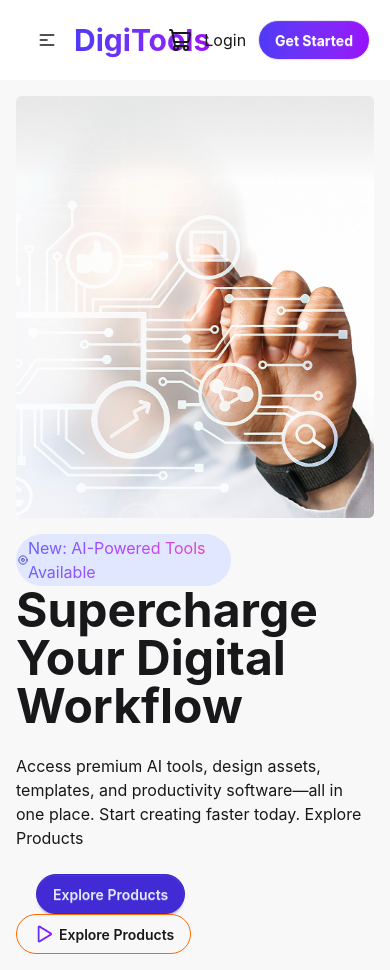
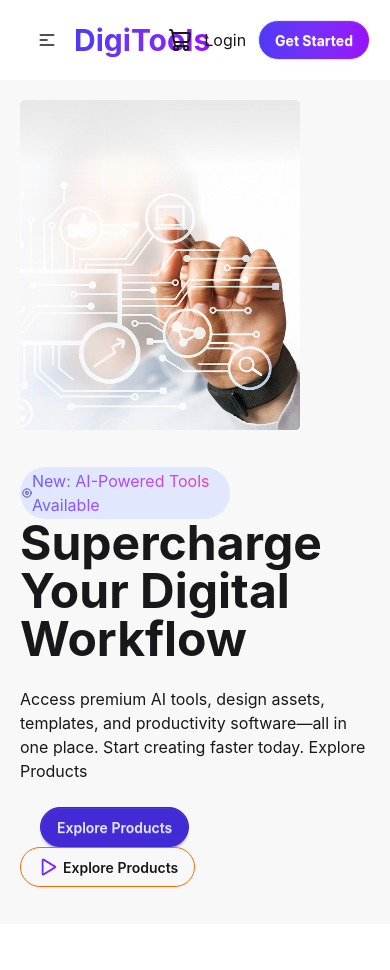
Before and after one commit to tareq-360/React-Single-Page-Application, a React (Vite) app: page / in a window 390 px wide. After the commit the page ends 924 px from the top, so only its background shows below. Built offline with nearby package versions, Linux system fonts and the light colour scheme.

Commit message:
navbar sticky and hero responsive problem fix

```diff
--- a/src/Component/HeroSection/Hero.jsx
+++ b/src/Component/HeroSection/Hero.jsx
@@ -5,9 +5,11 @@ import { CircleStop } from 'lucide-react';
 const Hero = () => {
     return (
         <div className=' container mx-auto'>
-            <div className="hero bg-base-200 min-h-screen">
-                <div className="hero-content flex-col lg:flex-row-reverse">
-                    <img src={banner} alt="" />
+            <div className="hero bg-base-200 min-h-screen flex flex-col md:flex-row-reverse p-5 gap-5">
+                <div className=" flex-1 ">
+                    <img className='w-[80%]' src={banner} alt="" />
+                </div>
+                <div className=' flex-1'>
                     <div>
                         <p className='bg-[#E1E7FF] rounded-full p-[2px] w-[60%]'>
                             <p className=' flex  text-blue-600 rounded-full bg-gradient-to-r from-indigo-500 via-purple-500 to-pink-500 ...  bg-clip-text text-transparent'><span className='flex justify-center items-center '><CircleStop size={10} color="#342bb6"></CircleStop></span> New: AI-Powered Tools Available</p>
--- a/src/Component/Navbar/Navbar.jsx
+++ b/src/Component/Navbar/Navbar.jsx
@@ -3,7 +3,7 @@ import React from 'react';
 
 const Navbar = () => {
     return (
-        <div >
+        <div className=' sticky top-0'>
             <div className="navbar bg-base-100 p-5  container mx-auto">
                 <div className="navbar-start">
                     <div className="dropdown">
```
Lines whose indentation alone changed are shown as unchanged.
